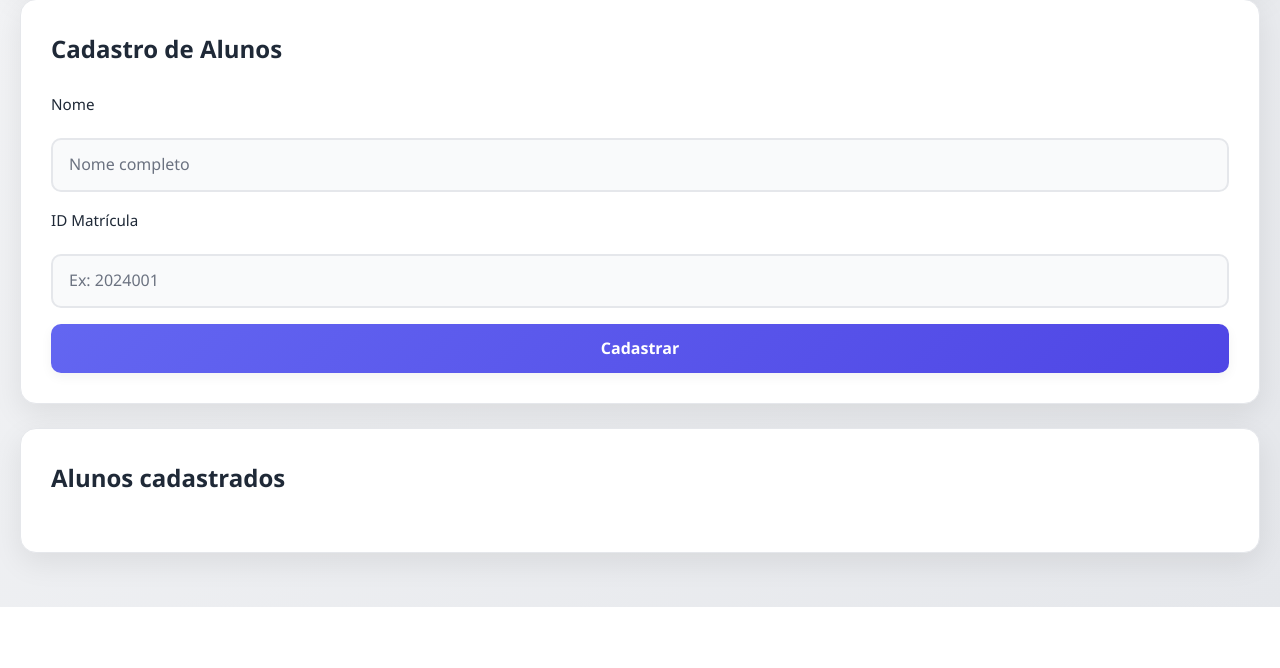
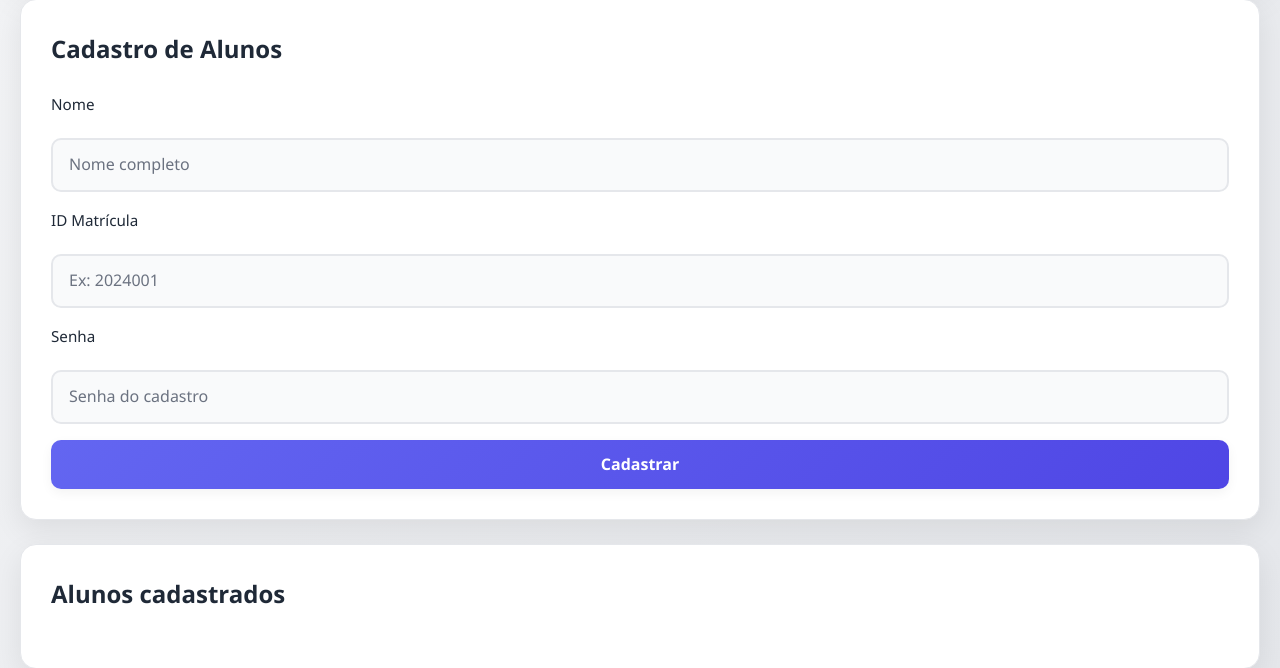
Before and after one commit to nigthlaide/ciencia, a Flask app: page /cadastro in a window 1280 px wide. Shown: the part 193-861 px from the top of the page. Before the commit the page ends 800 px from the top, so only its background shows below. Run offline with Flask 3, Linux system fonts and the light colour scheme; data that the repository does not hold is empty.

Commit message:
Add required registration password NATALIA and backend validation

```diff
--- a/app.py
+++ b/app.py
@@ -51,6 +51,7 @@ ADMIN_USER = 'admin'
 ADMIN_PASS = 'admin'
 TEACHER_USER = 'professor'
 TEACHER_PASS = 'Liceusospolitecnico'
+STUDENT_REGISTRATION_PASSWORD = 'NATALIA'
 
 
 def get_db_connection():
@@ -120,6 +121,10 @@ def create_aluno():
 
     if len(matricula) < 3 or len(matricula) > 50:
         return jsonify({'error': 'ID matrícula deve ter entre 3 e 50 caracteres.'}), 400
+
+    senha = payload.get('senha', '').strip()
+    if senha != STUDENT_REGISTRATION_PASSWORD:
+        return jsonify({'error': 'Senha de cadastro incorreta.'}), 401
 
     # Validar caracteres permitidos na matrícula (alphanuméricos e hífen)
     if not all(c.isalnum() or c == '-' for c in matricula):
@@ -248,6 +253,9 @@ def qrcode_image():
         return send_file(buf, mimetype='image/png', download_name=f'qrcode_{aluno["matricula"]}.png')
 
 
+# Inicializa o banco de dados ao iniciar a aplicação
+init_db()
+
 if __name__ == '__main__':
     port = int(os.environ.get('PORT', 5000))
     app.run(host='0.0.0.0', port=port, debug=True)
--- a/static/js/register.js
+++ b/static/js/register.js
@@ -29,10 +29,11 @@ studentForm.addEventListener('submit', async (e) => {
   e.preventDefault();
   const name = document.getElementById('student-name').value.trim();
   const matricula = document.getElementById('student-matricula').value.trim();
+  const password = document.getElementById('student-password').value.trim();
 
   // Validação local
-  if (!name || !matricula) {
-    showMessage('Nome e ID Matrícula são obrigatórios.', false);
+  if (!name || !matricula || !password) {
+    showMessage('Nome, matrícula e senha são obrigatórios.', false);
     return;
   }
 
@@ -46,10 +47,15 @@ studentForm.addEventListener('submit', async (e) => {
     return;
   }
 
+  if (password !== 'NATALIA') {
+    showMessage('Senha incorreta. Use NATALIA.', false);
+    return;
+  }
+
   const res = await fetch('/api/alunos', {
     method: 'POST',
     headers: { 'Content-Type': 'application/json' },
-    body: JSON.stringify({ nome: name, matricula })
+    body: JSON.stringify({ nome: name, matricula, senha: password })
   });
 
   const data = await res.json();
--- a/templates/register.html
+++ b/templates/register.html
@@ -40,6 +40,8 @@
             <input id="student-name" placeholder="Nome completo" />
             <label>ID Matrícula</label>
             <input id="student-matricula" placeholder="Ex: 2024001" />
+            <label>Senha</label>
+            <input id="student-password" type="password" placeholder="Senha do cadastro" />
             <button type="submit" class="btn-primary">Cadastrar</button>
             <p id="student-message" class="message"></p>
           </form>
```
